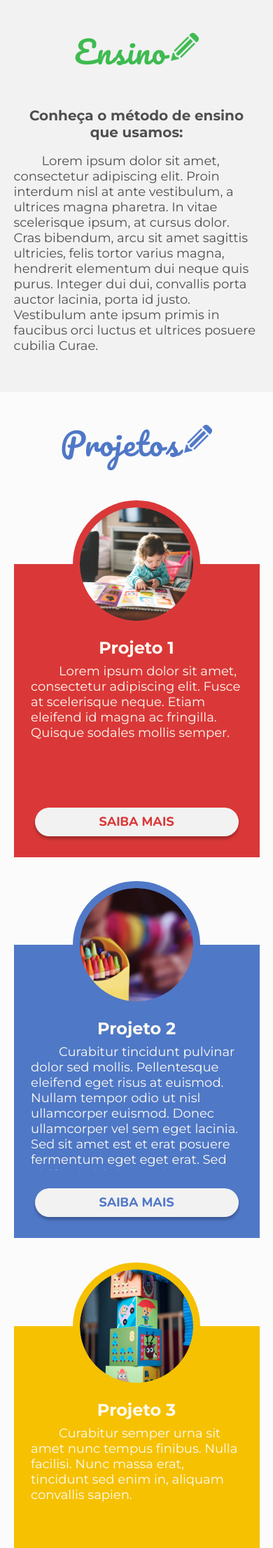
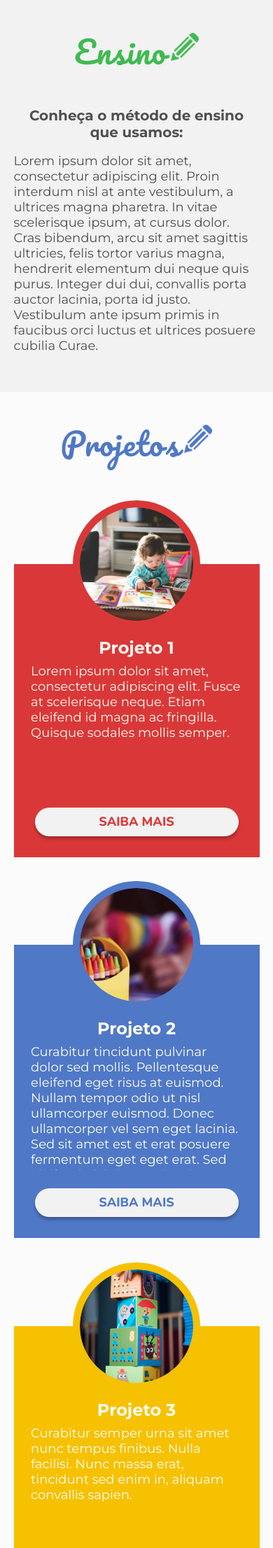
Before and after one commit to MarcusSilva3298/CEC, a Django app: template CEC/core/templates/index.html in a window 390 px wide. Shown: the part 575-2787 px from the top of the page at 70% size. Run offline with Django 3.2, Linux system fonts and the light colour scheme; the template is opened without the code that fills it: values that come from a table or form of the project are taken from there, others are empty; data comes from the database, SQL or seed files in the repository; parts of the project's set-up code (start-up, migrations or seed data) failed here and were passed over; some libraries are stand-ins or nearby versions.

Commit message:
validação 3.3

```diff
--- a/CEC/core/static/css/style.css
+++ b/CEC/core/static/css/style.css
@@ -716,6 +716,10 @@ footer img{
     .banner{
         background-position-x: 12%;
     }
+    p{
+        text-align: left !important;
+        text-indent: 0px !important;
+    }
     h1,h3{
         text-align: center;
     }
```
